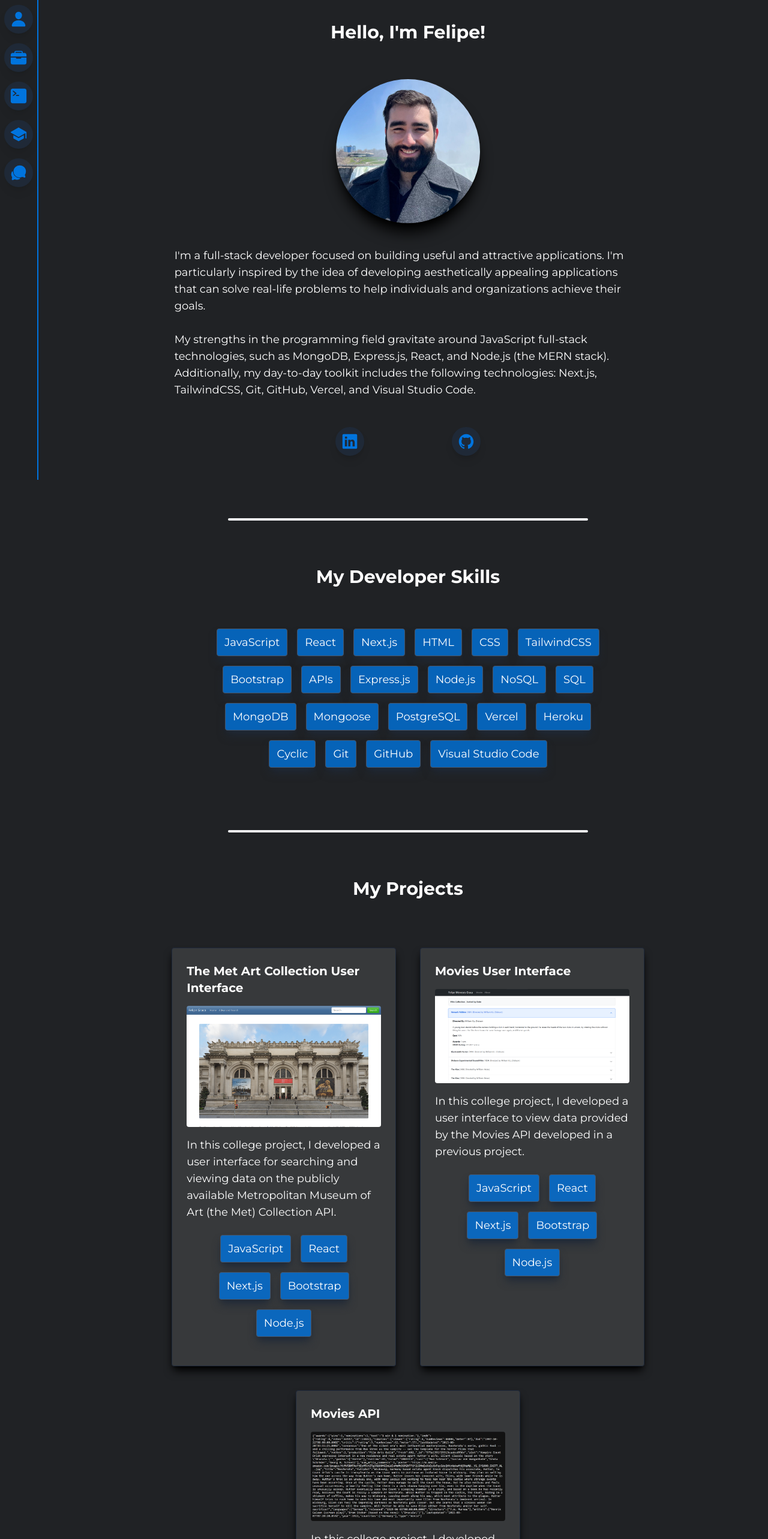
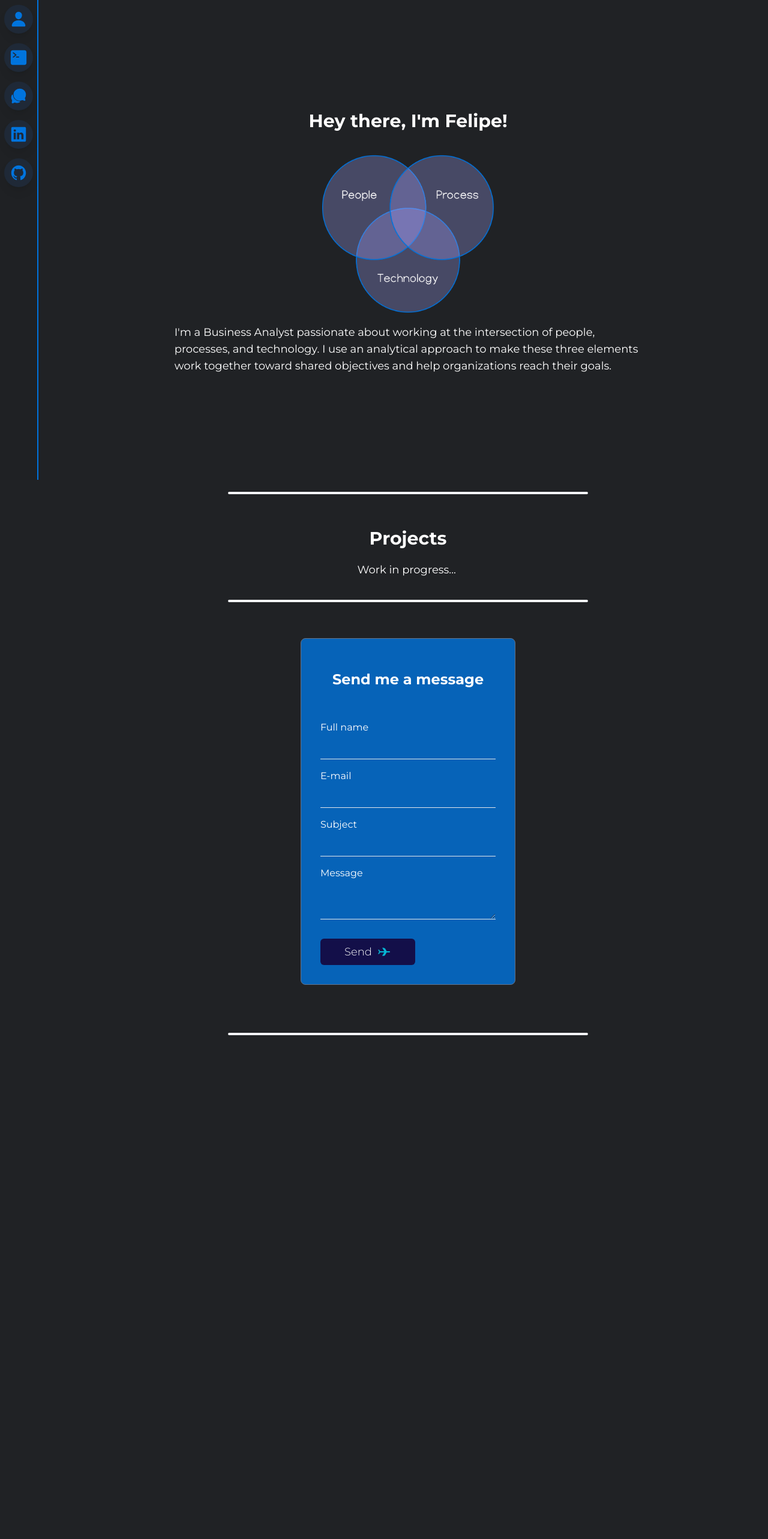
Before and after one commit to fmeneses-graca/my-website, a Next.js app: page / in a window 1280 px wide. Shown: the top 2566 px of the page at 60% size. After the commit the page ends 1746 px from the top, so only its background shows below. Built offline with nearby package versions, Linux system fonts and the light colour scheme.

Commit message:
Extreme makeover to BA portfolio

```diff
--- a/components/AboutSection.js
+++ b/components/AboutSection.js
@@ -1,36 +1,20 @@
 import Image from 'next/image'
-import profilePic from '../public/me.jpg'
-import { IoLogoGithub, IoLogoLinkedin } from "react-icons/io5"
-import Link from 'next/link'
+import pptFramework from '../public/PPT Framework.png'
 
 export default function AboutSection() {
     return (
-        <div id="about" className="section-container">
-            <h1>Hello, I&apos;m Felipe!</h1>
+        <div id="about" className="section-container h-screen">
+            <div className="flex-col">
+                <h1 className="mx-auto">
+                    Hey there, I&apos;m Felipe!
+                </h1>
 
-            <div className="flex justify-center py-10">
-                <Image className="w-60 h-60 rounded-full shadow-xl shadow-black" src={profilePic} alt="Picture of the Felipe" />
+                <Image src={pptFramework} alt="People Process Technology Framework" width='300' className="mx-auto my-3"/>
+
+                <p className="md:w-2/3 md:mx-auto my-3">
+                    I&apos;m a Business Analyst passionate about working at the intersection of people, processes, and technology. I use an analytical approach to make these three elements work together toward shared objectives and help organizations reach their goals.
+                </p>
             </div>
-
-            <p className="md:w-2/3 md:mx-auto">
-                I&apos;m a full-stack developer focused on building useful and attractive applications.
-                I&apos;m particularly inspired by the idea of developing aesthetically appealing applications
-                that can solve real-life problems to help individuals and organizations achieve their goals.
-                <br /><br />
-                My strengths in the programming field gravitate around JavaScript full-stack technologies,
-                such as MongoDB, Express.js, React, and Node.js (the MERN stack). Additionally, my day-to-day toolkit
-                includes the following technologies: Next.js, TailwindCSS, Git, GitHub, Vercel, and Visual Studio Code.
-            </p>
-
-            <div className="flex-container pt-10 w-1/3 mx-auto">
-                <Link className="icon" href="https://www.linkedin.com/in/felipemenesesg/" target="_blank">
-                    <IoLogoLinkedin size="28" />
-                </Link>
-                <Link className="icon" href="https://github.com/fmeneses-graca" target="_blank">
-                    <IoLogoGithub size="28" />
-                </Link>
-            </div>
-
         </div>
     )
 }
--- a/components/ContactSection.js
+++ b/components/ContactSection.js
@@ -96,6 +96,8 @@ export default function ContactSection() {
     };
 
     return (
+        <div>
+
             <div id="contact" className="flex-container mb-10 md:mx-auto ">
                 <form onSubmit={handleSubmit} className="large-card flex flex-col px-8 py-8 rounded-lg bg-secondary bg-opacity-80 border border-slate-500">
 
@@ -133,5 +135,6 @@ export default function ContactSection() {
                     {showErrorMessage && <div className="flex justify-start text-red-300 pt-4">There was an error while sending your message.</div>}
                 </form>
             </div>
+        </div>
     )
 }
--- a/components/HorizontalLine.js
+++ b/components/HorizontalLine.js
@@ -1,5 +1,5 @@
 export default function HorizontalLine() {
     return (
-        <hr className="w-1/2 h-1 my-10 mx-auto bg-gray-100 rounded border-0 dark:bg-gray-700" />
+        <hr className="w-1/2 h-1 my-5 mx-auto bg-gray-100 rounded border-0 dark:bg-gray-700" />
     )
 }
--- a/components/Navbar.js
+++ b/components/Navbar.js
@@ -1,18 +1,28 @@
 import { IoPerson, IoSchool, IoBriefcase, IoTerminal, IoChatbubbles, IoSunnyOutline } from "react-icons/io5"
 import { Link, animateScroll as scroll } from "react-scroll"
+import { IoLogoGithub, IoLogoLinkedin } from "react-icons/io5"
 
 export default function Navbar() {
     return (
         <nav className="navbar">
             <NavbarElement target="about" icon={<IoPerson size="28" />} text="About" />
-            <NavbarElement target="skills" icon={<IoBriefcase size="28" />} text="Skills" />
             <NavbarElement target="projects" icon={<IoTerminal size="28" />} text="Projects" />
-            <NavbarElement target="experience" icon={<IoSchool size="28" />} text="Experience" />
             <NavbarElement target="contact" icon={<IoChatbubbles size="28" />} text="Contact" />
+            <a className="icon group" href="https://www.linkedin.com/in/felipemenesesg/" target="_blank">
+                <IoLogoLinkedin size="28" />
+            </a>
+            <a className="icon group" href="https://github.com/fmeneses-graca" target="_blank">
+                <IoLogoGithub size="28" />
+            </a>
+            {/* <NavbarElement target="skills" icon={<IoBriefcase size="28" />} text="Skills" /> */}
+            {/* <NavbarElement target="experience" icon={<IoSchool size="28" />} text="Experience" /> */}
             {/* <NavbarElement icon={<IoSunnyOutline size="28" />} text="Dark mode"/> */}
         </nav>
     )
 }
+
+
+
 
 function NavbarElement({ target, icon, text }) {
     return (
--- a/components/ProjectSection.js
+++ b/components/ProjectSection.js
@@ -1,85 +1,15 @@
-import projectMET from '../public/projectMET.png'
-import moviesAPI from '../public/moviesAPI.png'
-import moviesUI from '../public/moviesUI.png'
-import Image from 'next/image'
-import Card from "./card"
-import SkillElement from "./SkillElement"
-import Link from 'next/link'
+
 
 export default function ProjectSection() {
     return (
         <div id="projects" className="section-container">
-            <h1>My Projects</h1>
+            <div className="flex-col mx-auto">
+                <h1>Projects</h1>
 
-            <div className="flex-container">
-                <Card style="card card-size-medium" title="The Met Art Collection User Interface" text={metUICardText()} />
-                <Card style="card card-size-medium" title="Movies User Interface" text={moviesUICardText()} />
-                <Card style="card card-size-medium" title="Movies API" text={moviesAPICardText()} />
+                <p>Work in progress...</p>
+
+
             </div>
         </div>
     )
 }
-
-function metUICardText() {
-    return (
-        <>
-            <Link href="https://met-museum-art-collection-ui.vercel.app/" target="_blank">
-                <Image className="w-auto rounded" src={projectMET} alt="Picture of the MET" />
-            </Link>
-            <p className="pt-4">
-                In this college project, I developed a user interface for searching and
-                viewing data on the publicly available Metropolitan Museum of Art (the Met) Collection API.
-            </p>
-            <div className="flex-container py-4 w-auto">
-                <SkillElement text="JavaScript" />
-                <SkillElement text="React" />
-                <SkillElement text="Next.js" />
-                <SkillElement text="Bootstrap" />
-                <SkillElement text="Node.js" />
-            </div>
-        </>
-    )
-}
-
-function moviesUICardText() {
-    return (
-        <>
-            <Link href="https://project-movies-ui.vercel.app/" target="_blank">
-                <Image className="w-auto rounded" src={moviesUI} alt="Picture of the homepage of the project Movies UI" />
-            </Link>
-            <p className="pt-4">
-                In this college project, I developed a user interface to view data provided by the Movies API developed in a previous project.
-            </p>
-            <div className="flex-container py-4 w-auto">
-                <SkillElement text="JavaScript" />
-                <SkillElement text="React" />
-                <SkillElement text="Next.js" />
-                <SkillElement text="Bootstrap" />
-                <SkillElement text="Node.js" />
-            </div>
-        </>
-    )
-}
-
-function moviesAPICardText() {
-    return (
-        <>
-            <Link href="https://long-lime-seagull-toga.cyclic.app/api/movies/573a1391f29313caabcd956e" target="_blank">
-                <Image className="w-auto rounded" src={moviesAPI} alt="Picture of the homepage of the project Movies API" />
-            </Link>
-            <p className="pt-4">
-                In this college project, I developed an API using a sample data loaded in MongoDB Atlas (sample_mflix database).
-                The API contains GET, POST, PUT, and DELETE routes to support CREATE, READ, UPDATE, and DELETE operations (CRUD).
-            </p>
-            <div className="flex-container py-4 w-auto">
-                <SkillElement text="JavaScript" />
-                <SkillElement text="APIs" />
-                <SkillElement text="Express.js" />
-                <SkillElement text="Node.js" />
-                <SkillElement text="NoSQL" />
-                <SkillElement text="MongoDB" />
-                <SkillElement text="Mongoose" />
-            </div>
-        </>
-    )
-}
--- a/components/SkillSection.js
+++ b/components/SkillSection.js
@@ -3,7 +3,7 @@ import SkillElement from "./SkillElement";
 export default function SkillSection() {
     return (
         <div id="skills" className="section-container">
-            <h1>My Developer Skills</h1>
+            <h1>Skills</h1>
 
             <div className="flex-container md:w-3/5">
                 <SkillElement text="JavaScript" />
--- a/components/layout.js
+++ b/components/layout.js
@@ -13,12 +13,12 @@ export default function Layout() {
             <div className="md:pl-20">
                 <AboutSection />
                 <HorizontalLine />
-                <SkillSection />
-                <HorizontalLine />
+                {/* <SkillSection />
+                <HorizontalLine /> */}
                 <ProjectSection />
                 <HorizontalLine />
-                <ExperienceSection />
-                <HorizontalLine />
+                {/* <ExperienceSection />
+                <HorizontalLine /> */}
                 <ContactSection />
                 <HorizontalLine />
             </div>
--- a/styles/globals.css
+++ b/styles/globals.css
@@ -36,7 +36,7 @@
 
 @layer components {
     .section-container {
-        @apply flex-col justify-items-center py-4 px-4
+        @apply flex justify-items-center items-center py-4 px-4
     }
 
     .flex-container {
```
Also changed, not shown: public/PPT Framework.png (added), public/me.jpg (deleted). Lines whose indentation alone changed are shown as unchanged.
